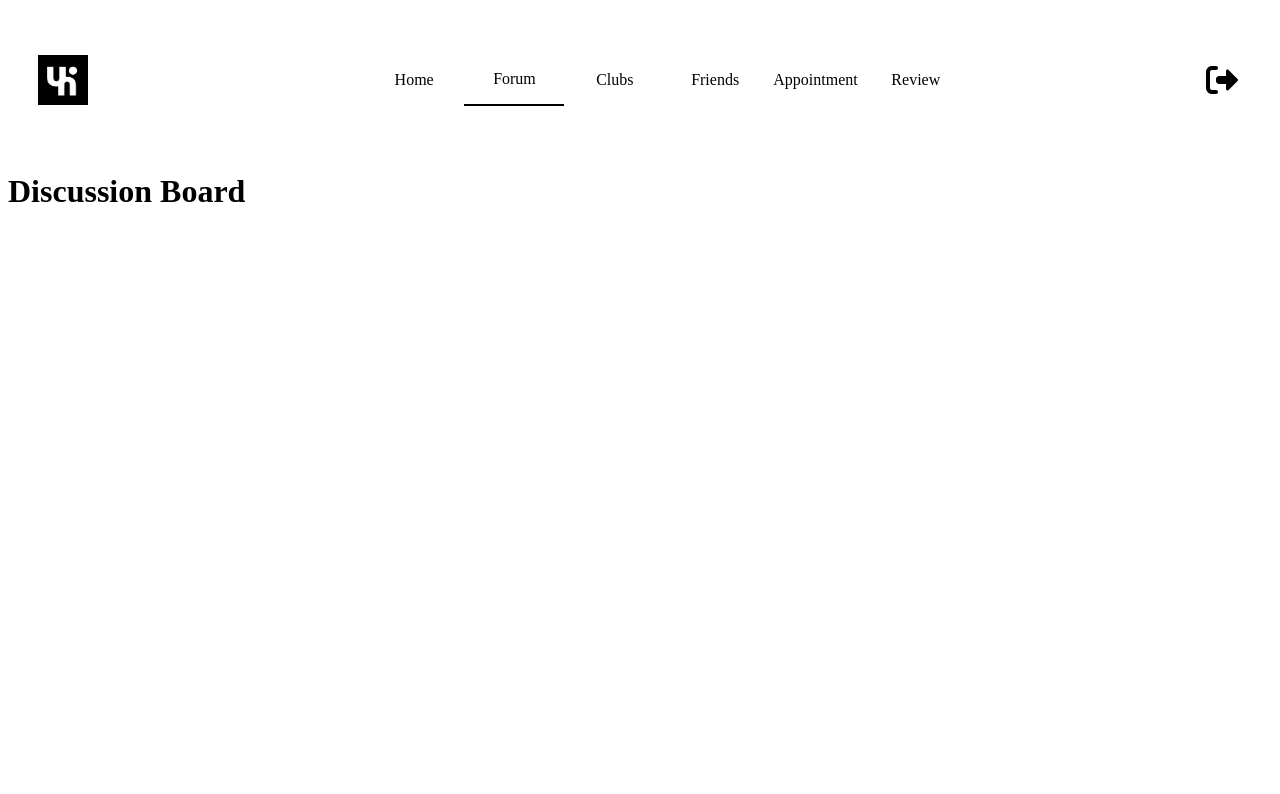
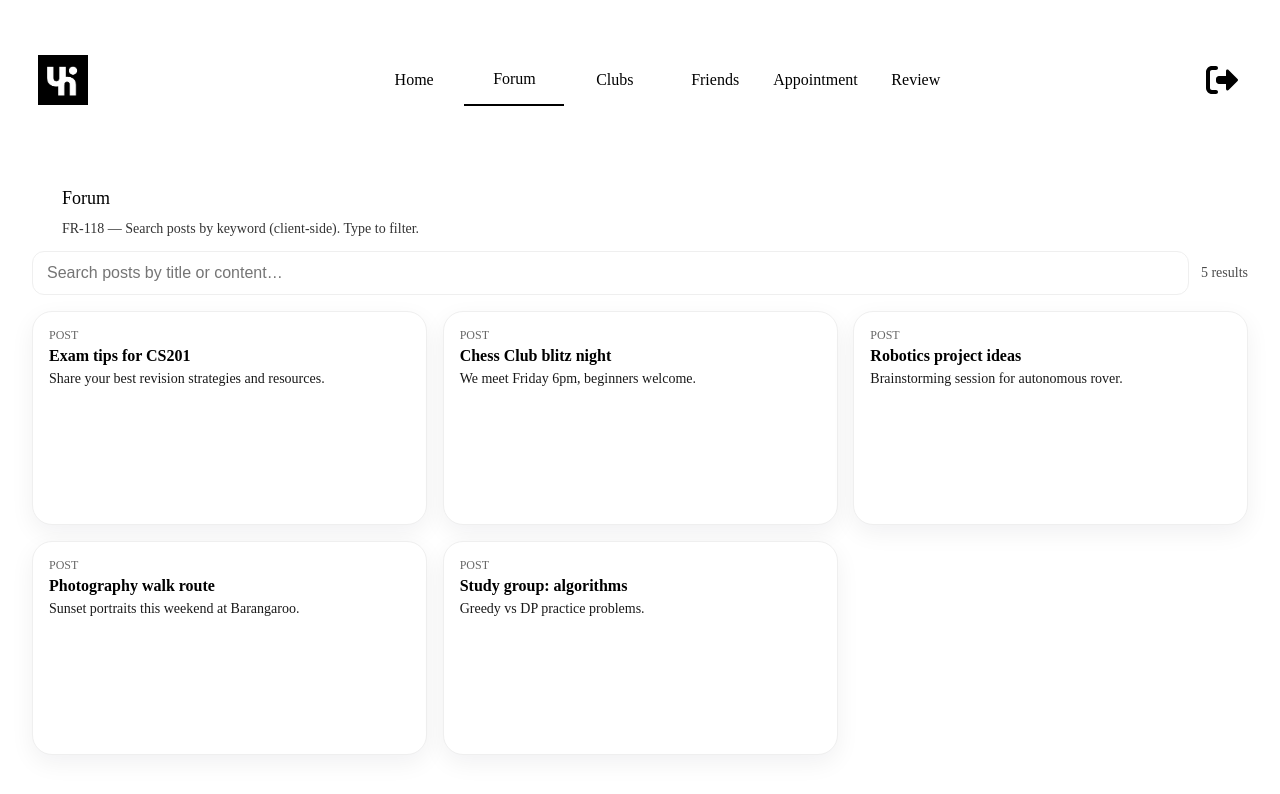
Before and after one commit to Suusana/UniCircle, a React (Vite) app in the folder Frontend/: page /main/discussion in a window 1280 px wide. Shown: the top 794 px of the page. Built offline with nearby package versions, Linux system fonts and the light colour scheme.

Commit message:
feat(FR-118): add keyword search for posts

```diff
--- a/Frontend/src/pages/DiscussionBoard.jsx
+++ b/Frontend/src/pages/DiscussionBoard.jsx
@@ -1,8 +1,88 @@
-function DiscussionBoard() {
+import { useMemo, useState } from "react";
+import styled from "styled-components";
+import { CardM } from "../components/Card.jsx";
+import { Title, Text } from "../components/Text.jsx";
+
+/* ---- UI wrappers (keeps your look) ---- */
+const Wrapper = styled.div`padding: 24px;`;
+const TopBar = styled.div`
+  display: flex; gap: 12px; align-items: center; flex-wrap: wrap; margin-bottom: 16px;
+`;
+const SearchInput = styled.input`
+  flex: 1; min-width: 260px; padding: 12px 14px; border: 1px solid #efefef; border-radius: 12px;
+  font-size: 16px; outline: none; background: #fff; &:focus{ border-color:#d0d0d0; }
+`;
+const Count = styled.span`font-size:14px; opacity:.7;`;
+const Grid = styled.div`
+  display: grid; grid-template-columns: repeat(auto-fill, minmax(320px, 1fr));
+  gap: 16px;
+`;
+
+/* ---- Temporary demo “posts” (replace with API later) ---- */
+const POSTS = [
+  { id: 1, title: "Exam tips for CS201", body: "Share your best revision strategies and resources." },
+  { id: 2, title: "Chess Club blitz night", body: "We meet Friday 6pm, beginners welcome." },
+  { id: 3, title: "Robotics project ideas", body: "Brainstorming session for autonomous rover." },
+  { id: 4, title: "Photography walk route", body: "Sunset portraits this weekend at Barangaroo." },
+  { id: 5, title: "Study group: algorithms", body: "Greedy vs DP practice problems." },
+];
+
+/* ---- (optional) highlight keyword in text ---- */
+function highlight(text, q) {
+  if (!q) return text;
+  const i = text.toLowerCase().indexOf(q.toLowerCase());
+  if (i === -1) return text;
   return (
     <>
-      <h1>Discussion Board</h1>
+      {text.slice(0, i)}
+      <mark style={{ background: "#fff2a8" }}>{text.slice(i, i + q.length)}</mark>
+      {text.slice(i + q.length)}
     </>
   );
 }
-export default DiscussionBoard;
+
+export default function DiscussionBoard() {
+  const [q, setQ] = useState("");
+
+  const filtered = useMemo(() => {
+    const query = q.trim().toLowerCase();
+    if (!query) return POSTS;
+    return POSTS.filter(p =>
+      p.title.toLowerCase().includes(query) || p.body.toLowerCase().includes(query)
+    );
+  }, [q]);
+
+  return (
+    <Wrapper>
+      <Title>Forum</Title>
+      <Text style={{ marginTop: 6, opacity: .8 }}>
+        FR-118 — Search posts by keyword (client-side). Type to filter.
+      </Text>
+
+      <TopBar>
+        <SearchInput
+          placeholder="Search posts by title or content…"
+          value={q}
+          onChange={(e) => setQ(e.target.value)}
+        />
+        <Count>{filtered.length} {filtered.length === 1 ? "result" : "results"}</Count>
+      </TopBar>
+
+      <Grid>
+        {filtered.map(p => (
+          <CardM key={p.id} style={{ padding: 16 }}>
+            <div style={{ fontSize: 12, textTransform: "uppercase", opacity: .6 }}>Post</div>
+            <div style={{ fontWeight: 600, marginTop: 4 }}>{highlight(p.title, q)}</div>
+            <div style={{ marginTop: 6, fontSize: 14, opacity: .9 }}>{highlight(p.body, q)}</div>
+          </CardM>
+        ))}
+      </Grid>
+
+      {q.trim() && filtered.length === 0 && (
+        <Text style={{ marginTop: 12, opacity: .7 }}>
+          No posts match “{q.trim()}”.
+        </Text>
+      )}
+    </Wrapper>
+  );
+}
```
